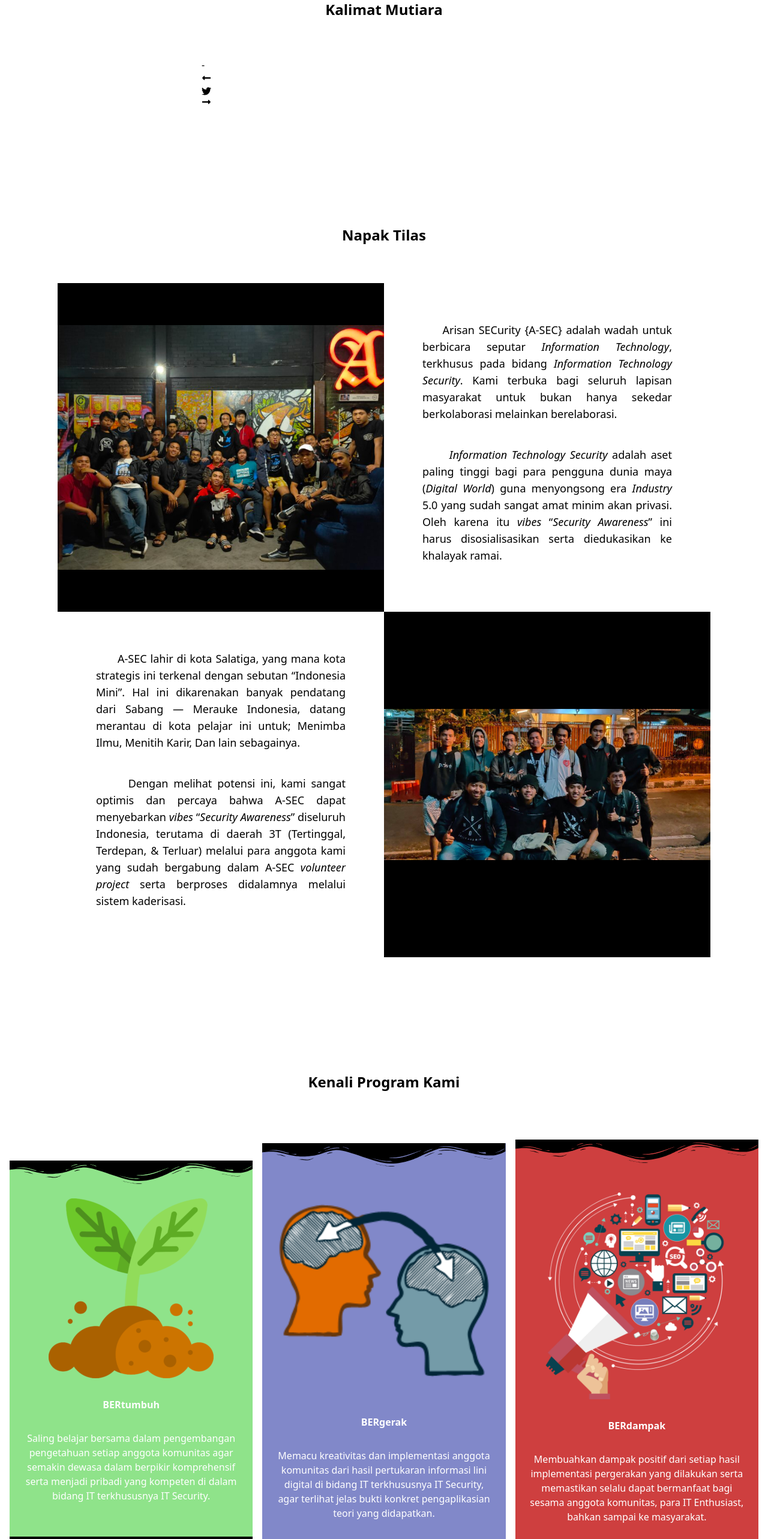
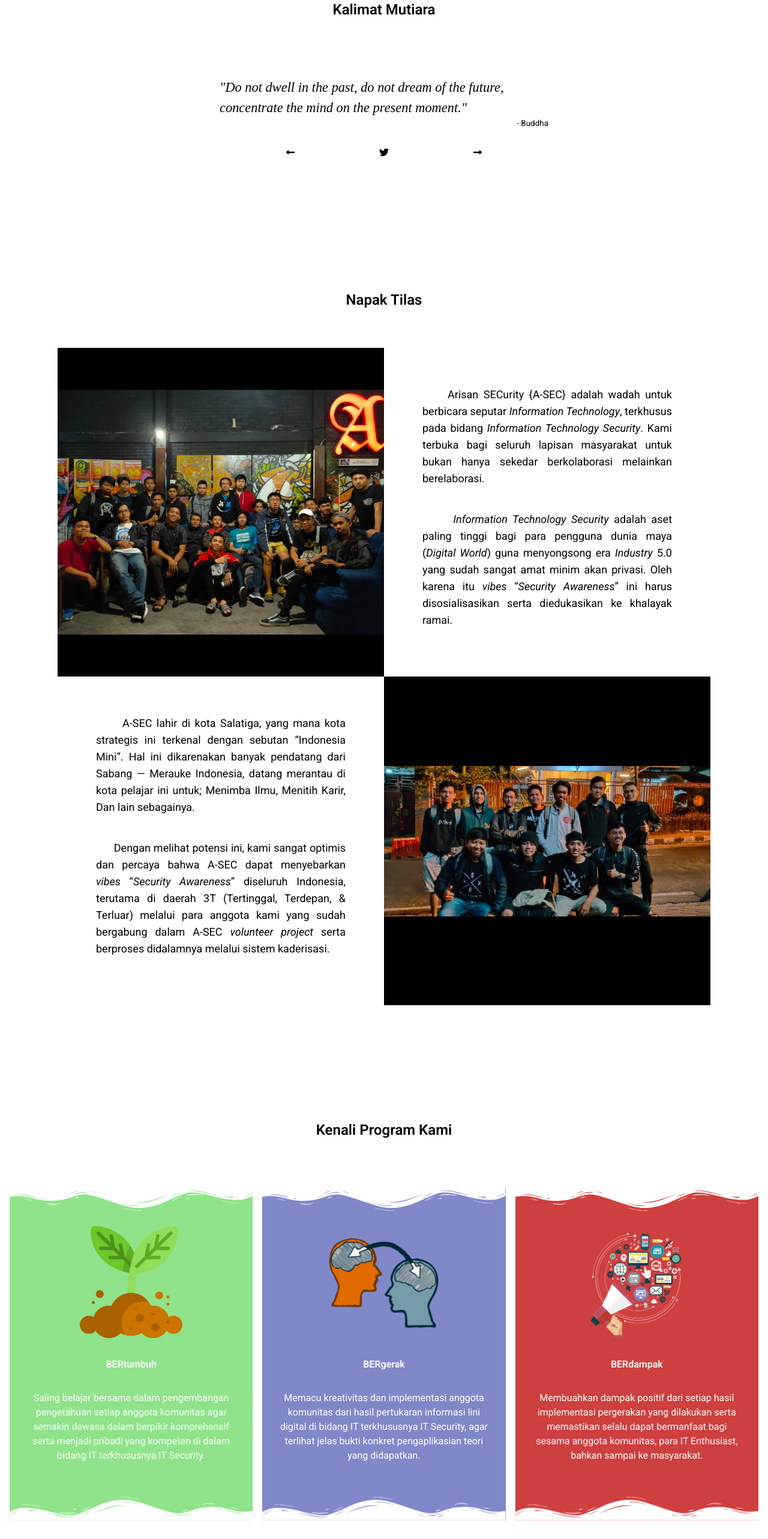
Before and after one commit to arisan-security/arisan-security-landing, a Next.js app: page /tentang in a window 1280 px wide. Shown: the part 960-3526 px from the top of the page at 60% size. Built offline with nearby package versions, Linux system fonts and the light colour scheme.

Commit message:
fix(about): change location and schedule

```diff
--- a/src/pages/tentang.tsx
+++ b/src/pages/tentang.tsx
@@ -15,6 +15,16 @@ import {
   FaTwitter,
 } from "react-icons/fa";
 import Page from "@/layouts/Page";
+
+declare global {
+  interface Window {
+      FB:any;
+  }
+  interface Document {
+      twttr:any;
+  }
+}
+
 
 const TentangPage = () => {
 
@@ -73,6 +83,86 @@ const TentangPage = () => {
   var currentQuote = 0;
   var progressWidth = 0;
 
+  React.useEffect(() => {
+    function setQuote() {
+      document.querySelector(".quote")!.innerHTML =
+        '"' + listQuotes[currentQuote].quote + '"';
+      document.querySelector(".author-name")!.innerHTML =
+        listQuotes[currentQuote].author;
+      tweetQuote();
+    }
+
+    function getRandomQuote() {
+      currentQuote = Math.round(Math.random() * listQuotes.length);
+      setQuote();
+    }
+
+    function changeQuote() {
+      // document.querySelector("blockquote").fadeToggle( "slow", "linear" );
+      if (currentQuote < listQuotes.length - 1) {
+        currentQuote++;
+      } else {
+        currentQuote = 0;
+      }
+      setQuote();
+    }
+
+    document.querySelector(".previous")!.addEventListener("click", function () {
+      if (currentQuote > 0) {
+        currentQuote--;
+      } else {
+        currentQuote = listQuotes.length - 1;
+      }
+      setQuote();
+      progressWidth = 0;
+    });
+
+    document.querySelector(".next")!.addEventListener("click", function () {
+      changeQuote();
+      progressWidth = 0;
+    });
+
+    // document.querySelector(".random").addEventListener("click", function () {
+    //   getRandomQuote();
+    //   progressWidth = 0;
+    // });
+
+    /* Twitter API */
+    document.twttr = (function (d, s, id) {
+      var js,
+        fjs = d.getElementsByTagName(s)[0],
+        t = document.twttr || {};
+      if (d.getElementById(id)) return t;
+      js = d.createElement(s);
+      js.id = id;
+      js.src = "https://platform.twitter.com/widgets.js";
+      fjs.parentNode!.insertBefore(js, fjs);
+
+      t._e = [];
+      t.ready = function (f: any) {
+        t._e.push(f);
+      };
+
+      return t;
+    })(document, "script", "twitter-wjs");
+
+    function tweetQuote() {
+      document
+        .querySelector("#quote-tweet")!
+        .setAttribute(
+          "href",
+          "https://twitter.com/intent/tweet?hashtags=quote,inspiration&text=" +
+          encodeURIComponent(
+            '"' +
+            listQuotes[currentQuote].quote +
+            '" ' +
+            listQuotes[currentQuote].author
+          )
+        );
+    }
+
+    setQuote();
+  }, []);
 
   return (
     <Page title={"Tentang"}  path={"tentang"}>
@@ -115,7 +205,6 @@ const TentangPage = () => {
           <div className="panel-quote">
             <div className="quote-progress"></div>
             <div>
-
               <blockquote>
                 <p className="quote"></p>
                 <p className="author">
@@ -315,16 +404,16 @@ const TentangPage = () => {
             <div className="flex flex-row gap-4">
               <img className="w-20 h-20 md:w-32 md:h-32" src={jadwalIcon} width={128} height={128}/>
               <div className="flex flex-col items-start text-left">
-                <h2 className="text-xl font-bold">Jadwal Pertemuan</h2>
-                <p>Setiap hari Jumat, di minggu ke-4</p>
-                <p>Pukul: 19:30 WIB - SELESAI</p>
+                <h2 className="text-xl font-bold">Offline Gathering</h2>
+                <p> </p>
+                <p>Informasi selanjutnya dapat dilihat pada kanal sosial media kami</p>
               </div>
             </div>
             <div className="flex flex-row gap-4">
               <img className="w-20 h-20 md:w-32 md:h-32" src={mapIcon} width={128} height={128}/>
               <div className="flex flex-col items-start text-left">
                 <h2 className="text-xl font-bold">Alamat</h2>
-                <p>Jl. Kemiri II, Salatiga, Jawa Tengah, 50711</p>
+                <p>Kedai Humble, Salatiga, Jawa Tengah.</p>
                 <p>Phone: <a href="https://wa.me/6281311113723" style={{color: '#E46C5C'}}>(+62)813-1111-3723</a></p>
                 <p>Email: <a href="mailto:hai@arisansecurity.id" style={{color: '#E46C5C'}}>hai@arisansecurity.id</a></p>
               </div>
@@ -332,8 +421,8 @@ const TentangPage = () => {
           </div>
           <div>
           <div className="mapouter">
-            <div className="gmap_canvas">
-              <iframe width="100%" height="100%" id="gmap_canvas" src="https://maps.google.com/maps?q=VOLKGEIST%20(food,drink,&think)&t=&z=17&ie=UTF8&iwloc=&output=embed" >
+            <div className="w-[100%] h-[50%] md:h-[100%]">
+              <iframe width="100%" height="100%" id="gmap_canvas" src="https://www.google.com/maps/embed?pb=!1m18!1m12!1m3!1d3957.3244874876127!2d110.49112937500023!3d-7.317398892690685!2m3!1f0!2f0!3f0!3m2!1i1024!2i768!4f13.1!3m3!1m2!1s0x2e7a786a6f1c1c37%3A0xba49af65df94431f!2sKedai%20Humble!5e0!3m2!1sid!2sid!4v1709282920148!5m2!1sid!2sid" >
 
               </iframe>
             </div>
--- a/src/styles/globals.css
+++ b/src/styles/globals.css
@@ -1,3 +1,136 @@
+@import url('https://fonts.googleapis.com/css2?family=Roboto:ital,wght@0,400;0,600;1,400;1,600&display=swap');
 @tailwind base;
 @tailwind components;
 @tailwind utilities;
+
+@layer utilities {
+  .snap {
+    scroll-snap-type: var(--scroll-snap-direction) var(--scroll-snap-constraint);
+  }
+
+  .snap-y {
+    --scroll-snap-direction: y;
+  }
+
+  .snap-mandatory {
+    --scroll-snap-constraint: mandatory;
+  }
+
+  .snap-proximity {
+    scroll-snap-type: y proximity;
+  }
+
+  .snap-start {
+    scroll-snap-align: start;
+  }
+}
+
+
+html,
+body,
+label {
+  font-family: 'Roboto' !important;
+}
+
+
+.panel-quote {
+  position: relative;
+  min-width: 400px;
+  margin: auto;
+  box-sizing: border-box;
+  background-color: #fff;
+}
+
+.social-share {
+  text-align: center;
+
+}
+
+.social-share i {
+  color: #333;
+}
+
+.quote-progress {
+  width: 0;
+  height: 3px;
+  background-color: #333;
+}
+
+blockquote {
+  padding: 30px;
+  font-size: 1.4em;
+}
+
+.quote {
+  font-family: "Crimson Text", serif;
+  font-style: italic;
+}
+
+.author {
+  font-size: 0.6em;
+  font-weight: lighter;
+  text-align: right;
+}
+
+/* Quote Navigation */
+.quote-nav {
+  display: flex;
+  align-items: stretch;
+  width: 100%;
+  padding-bottom: 30px;
+}
+
+.previous {
+  margin: auto;
+}
+
+.next {
+  margin: auto;
+}
+
+.svg-shape-bottom {
+  -webkit-transform: rotate(180deg);
+  -ms-transform: rotate(180deg);
+  transform: rotate(180deg);
+  bottom: -1px;
+}
+
+.svg-shape-fill {
+  fill: #fff;
+  -webkit-transform-origin: center;
+  -ms-transform-origin: center;
+  transform-origin: center;
+  -webkit-transform: rotateY(0deg);
+  transform: rotateY(0deg);
+}
+
+.image-wrapper img {
+  max-width: 100%;
+  height: 187px;
+}
+
+.mapouter {
+  position: relative;
+  text-align: right;
+  height: 500px;
+  width: 600px;
+}
+
+.gmap_canvas {
+  overflow: hidden;
+  background: none !important;
+}
+
+/* Media Queries */
+@media screen and (max-width: 460px) {
+  .mapouter {
+    width: 100%;
+  }
+  .panel-quote {
+    min-width: 100%;
+  }
+
+  blockquote {
+    font-size: 1.1em;
+  }
+}
```
